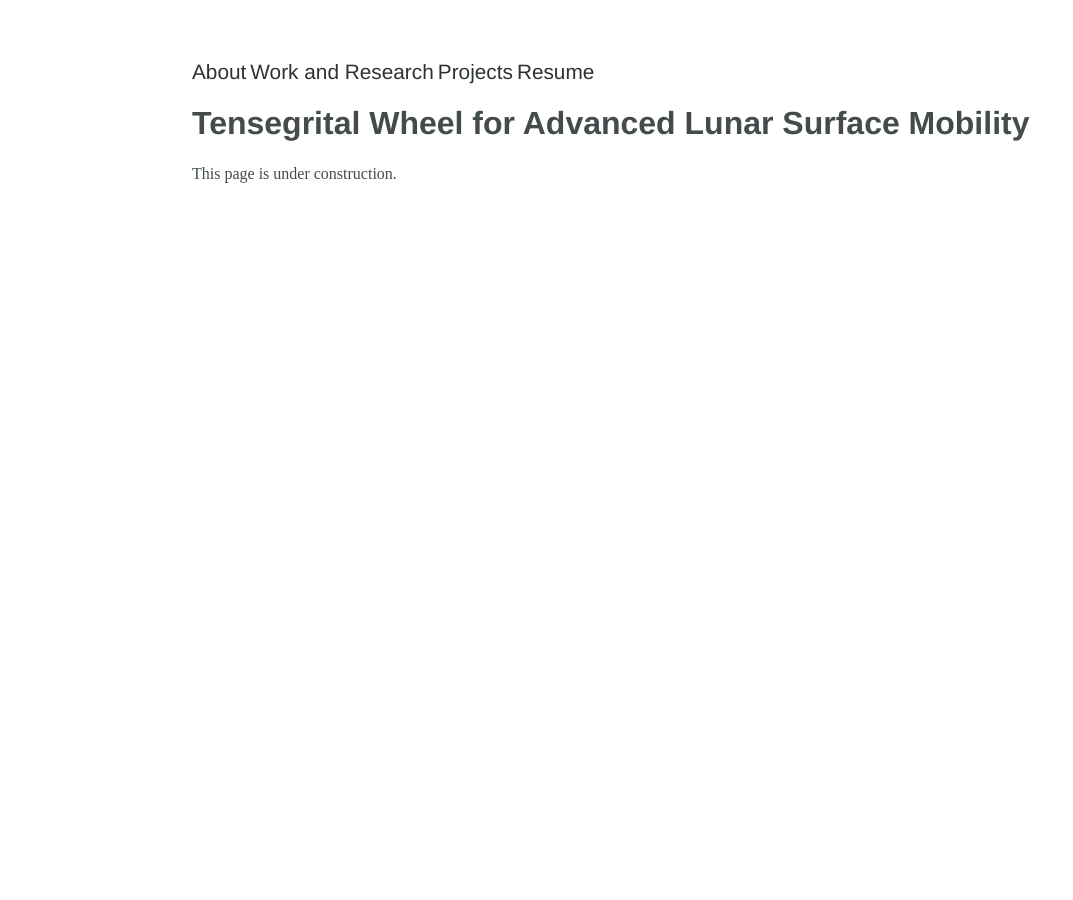
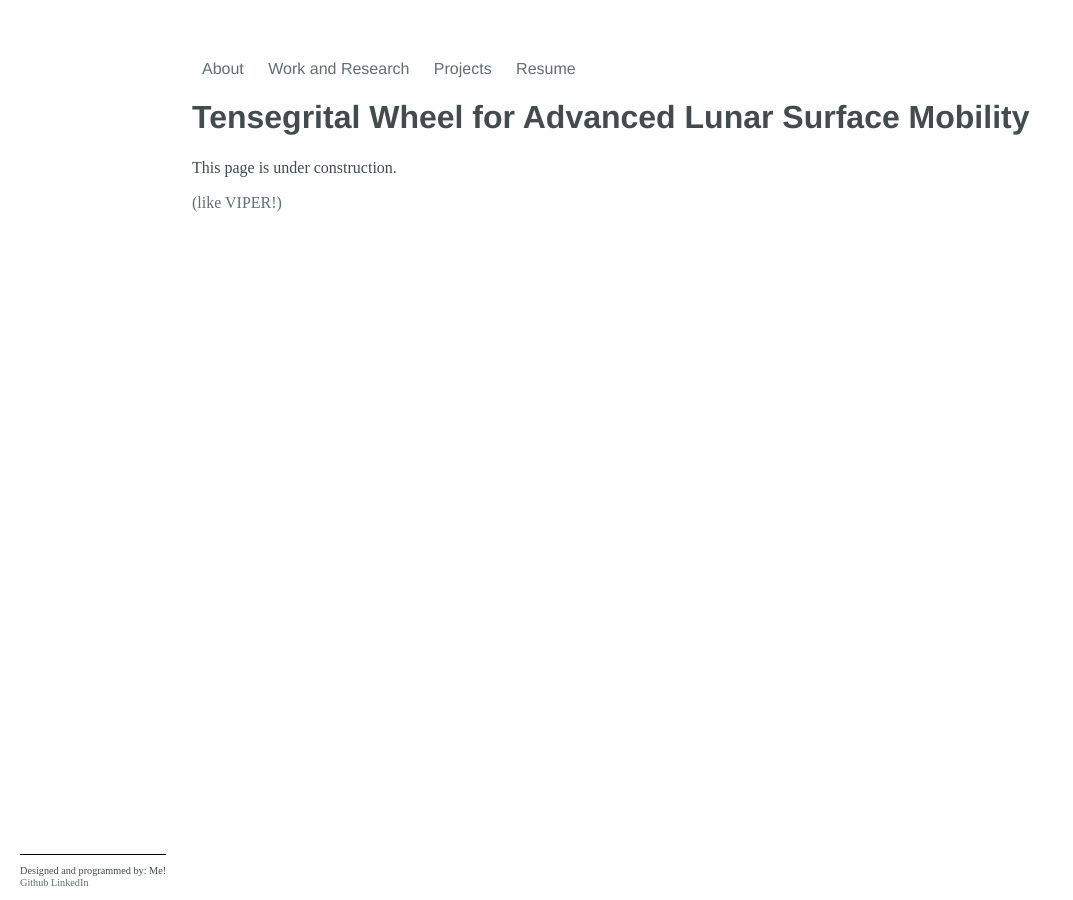
Before and after one commit to GeorgiaC/GeorgiaC.github.io, a Jekyll site: the page built from _work_research/2_tw.md, in a window 1280 px wide. Shown: the whole page, without its empty margins (0-1073 px from the left). Built offline with Jekyll 4.4.1, drawn with Linux system fonts in a browser that asks for light colours.

Commit message:
cleaned up css

```diff
--- a/_includes/navigation.html
+++ b/_includes/navigation.html
@@ -1,5 +1,5 @@
 <nav>
   {% for item in site.data.navigation %}
-    <a href="{{ item.link }}" {% if page.url == item.link %}class="current"{% endif %}>{{ item.name }}</a>
+    <ul><a href="{{ item.link }}" {% if page.url == item.link %}class="current"{% endif %}>{{ item.name }}</a></ul>
   {% endfor %}
 </nav>
--- a/_layouts/default.html
+++ b/_layouts/default.html
@@ -9,4 +9,11 @@
     {% include navigation.html %}
     {{ content }}
   </body>
+  <footer>
+    <footer>
+      <p>Designed and programmed by: Me!<br>
+      <a href="https://github.com/GeorgiaC"> Github </a>
+      <a href="https://www.linkedin.com/feed/"> LinkedIn </a></p>
+    </footer>
+  </footer>
 </html>
--- a/_sass/main.scss
+++ b/_sass/main.scss
@@ -1,5 +1,5 @@
 .current {
-  color: green;
+  color: rgb(219, 67, 93);
 }
 
 img[class="headshot"] {
@@ -113,21 +113,26 @@ body {
     width: 70%;
     background-color: #ffffff;
 }
+nav {
+    font-size: 1em;
+    font-family:'Helvetica', 'Arial', 'Sans-Serif';
+    color: #434b4c ;
+    margin: 0px;
+}
 nav ul, footer ul {
-    font-family:'Courier', 'Arial', 'Sans-Serif';
-    padding: 0px;
+    display: inline;
+    padding: 10px;
     list-style: none;
-    font-weight: bold;
+    justify-content: space-between;
 }
 nav ul li, footer ul li {
-    display: inline;
     margin-right: 20px;
+    padding: 20px;
+    justify-content: space-between;
 }
 a {
     text-decoration: none;
-    font-size: 1.3em;
-    font-family:'Helvetica', 'Arial', 'Sans-Serif';
-    color:  #2c3233  ;
+    color: #626e6f;
 }
 a:hover {
     text-decoration: underline;
@@ -148,6 +153,9 @@ p {
     color: #434b4c ;
 }
 footer {
-    border-top: 2px solid #000000 ;
+    position: fixed;
+    bottom: 0;
+    left: 20px;
+    border-top: .2px solid #000000 ;
     font-size: .8em;
 }
--- a/_work_research/2_tw.md
+++ b/_work_research/2_tw.md
@@ -8,3 +8,5 @@ action: pedal here!
 # Tensegrital Wheel for Advanced Lunar Surface Mobility
 
 This page is under construction.
+
+<a href="https://www.nasa.gov/feature/ames/artemis-moon-rover-s-wheels-are-ready-to-roll"> (like VIPER!) </a>
```
Also changed, not shown: index.md (+1 -1 lines), 9 other files.
